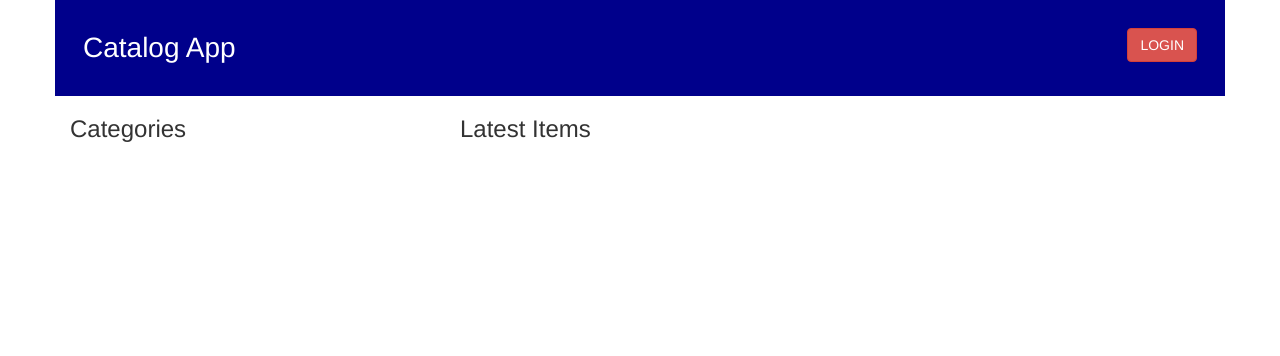
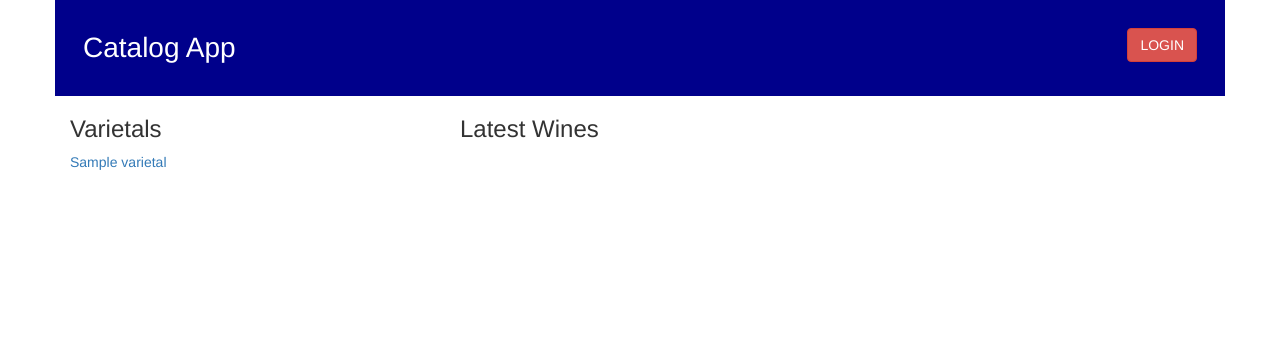
Before and after one commit to cg94301/fullstack-nanodegree-catalog, a Flask app: template vagrant/catalog/templates/catalog.html in a window 1280 px wide. Shown: the top 356 px of the page. Run offline with Flask 2, Linux system fonts and the light colour scheme; the template is opened without the code that fills it: most values are stand-ins (such as "Sample title", 1, 10 or a date in 2020); some libraries are stand-ins or nearby versions.

Commit message:
Add wine selection page

```diff
--- a/vagrant/catalog/application.py
+++ b/vagrant/catalog/application.py
@@ -1,13 +1,29 @@
 from flask import Flask, render_template, url_for
+
+from sqlalchemy import create_engine
+from sqlalchemy.orm import sessionmaker
+from dbinit import Base, Varietal, Wine
 
 app = Flask(__name__)
 
+engine = create_engine('sqlite:///redwines.db')
+Base.metadata.bind = engine
+DBSession = sessionmaker(bind=engine)
+session = DBSession()
 
 # Show all categories
 @app.route('/')
-@app.route('/categories/')
-def showCategories():
-    return render_template('categories.html')
+@app.route('/catalog/')
+def showVarietals():
+    varietals = session.query(Varietal).all()
+    return render_template('catalog.html', varietals=varietals)
+
+@app.route('/catalog/<int:varietal_id>/')
+@app.route('/catalog/<int:varietal_id>/wines/')
+def showWines(varietal_id):
+    varietal = session.query(Varietal).filter_by(id=varietal_id).one()
+    wines = session.query(Wine).filter_by(varietal_id=varietal_id).all()
+    return render_template('wines.html', varietal=varietal, wines=wines)
 
 if __name__ == '__main__':
     app.debug = True
--- a/vagrant/catalog/static/styles.css
+++ b/vagrant/catalog/static/styles.css
@@ -4,3 +4,11 @@
     color: white;
     padding: 1em;
 }
+
+.varietals {
+    border-right: 10px #888;
+}
+
+.selected-varietal {
+    color: red;
+}
--- a/vagrant/catalog/templates/catalog.html
+++ b/vagrant/catalog/templates/catalog.html
@@ -13,11 +13,16 @@
         </div>
       </div>
       <div class="row">
-        <div class="col-sm-4">
-          <h3>Categories</h3>
+        <div class="col-sm-4 varietals">
+          <h3>Varietals</h3>
+          {% for varietal in varietals %}
+          <a href="{{url_for('showWines', varietal_id=varietal.id)}}">
+            <div>{{varietal.name}}</div>
+          </a>
+          {% endfor %}
         </div>
         <div class="col-sm-8">
-          <h3>Latest Items</h3>
+          <h3>Latest Wines</h3>
         </div>
       </div>
 
```
